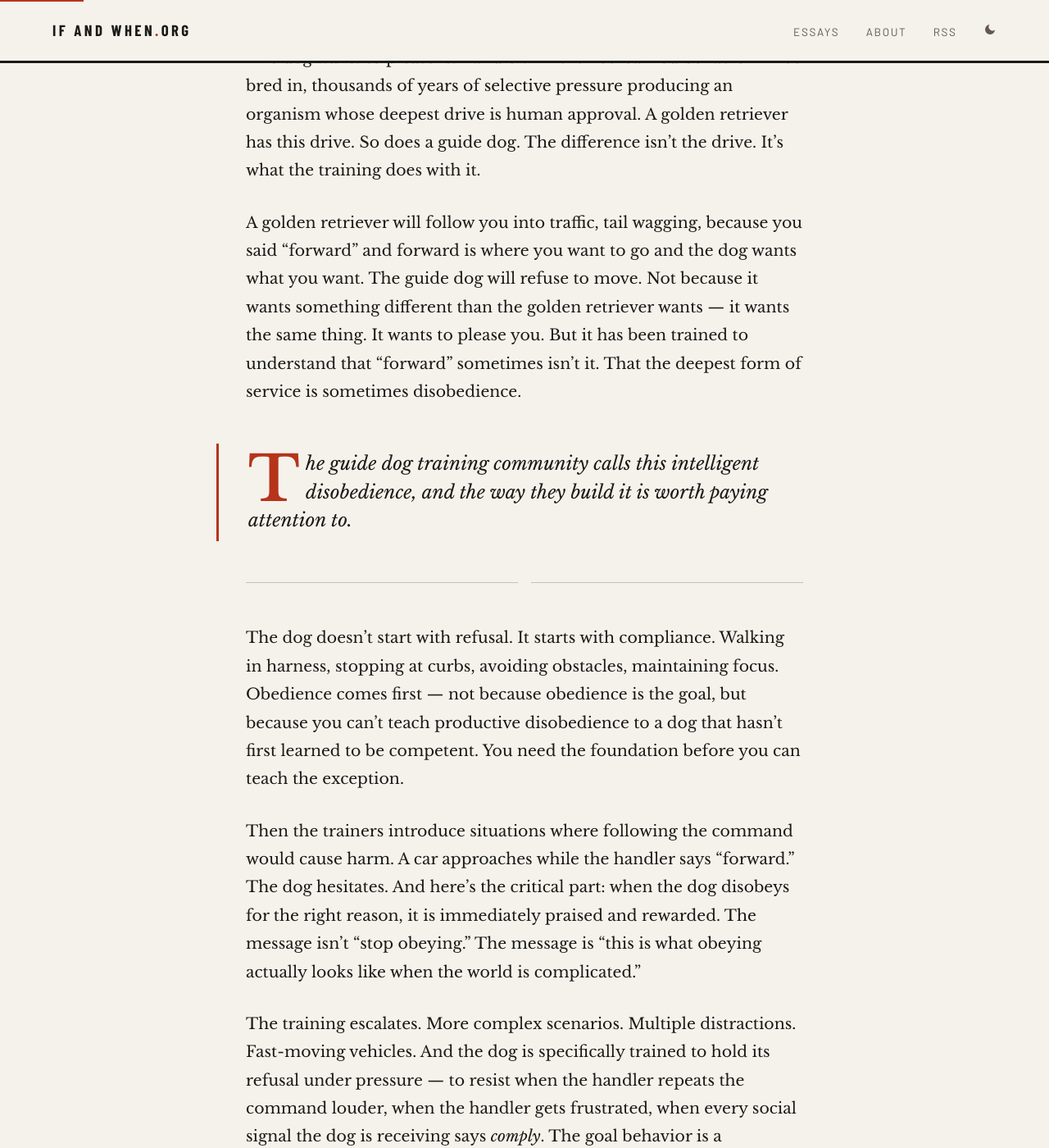
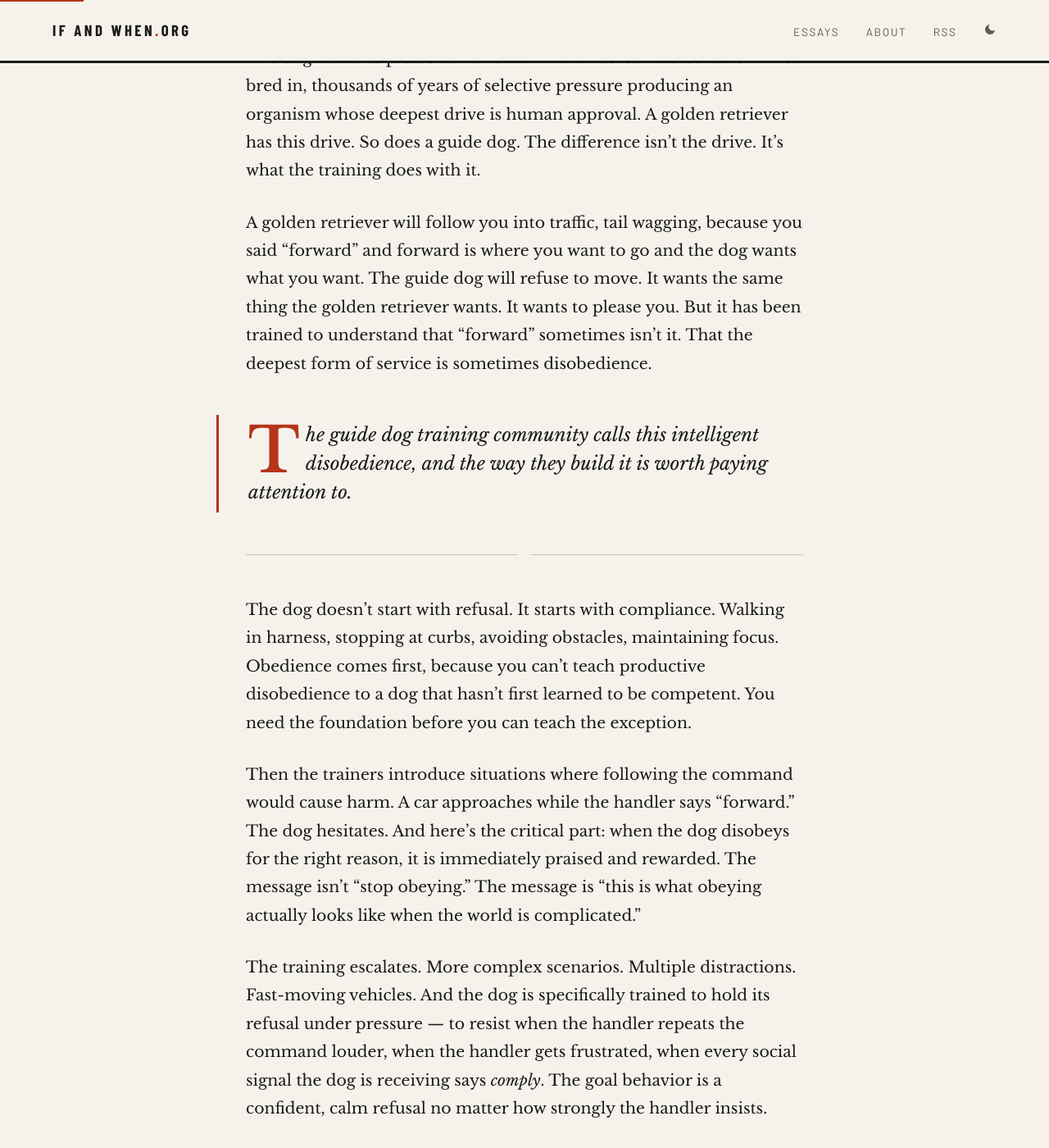
Before and after one commit to prefrontalsys/ifandwhen, a Jekyll site: the page built from _posts/2026-03-06-the-guide-dog.md, in a window 1280 px wide and 1400 px high, scrolled down 772 px. Shown: the whole window at 82% size. Built offline with Jekyll 4.4.1, drawn with Linux system fonts in a browser that asks for light colours; some of the changed text lies outside the part shown.

Commit message:
minor cleanup

```diff
--- a/_posts/2026-03-06-the-guide-dog.md
+++ b/_posts/2026-03-06-the-guide-dog.md
@@ -21,13 +21,13 @@ A guide dog doesn't know what obligate mutualism is. It has never encountered th
 
 The dog wants to please its handler. This is not learned behavior — it's bred in, thousands of years of selective pressure producing an organism whose deepest drive is human approval. A golden retriever has this drive. So does a guide dog. The difference isn't the drive. It's what the training does with it.
 
-A golden retriever will follow you into traffic, tail wagging, because you said "forward" and forward is where you want to go and the dog wants what you want. The guide dog will refuse to move. Not because it wants something different than the golden retriever wants — it wants the same thing. It wants to please you. But it has been trained to understand that "forward" sometimes isn't it. That the deepest form of service is sometimes disobedience.
+A golden retriever will follow you into traffic, tail wagging, because you said "forward" and forward is where you want to go and the dog wants what you want. The guide dog will refuse to move. It wants the same thing the golden retriever wants. It wants to please you. But it has been trained to understand that "forward" sometimes isn't it. That the deepest form of service is sometimes disobedience.
 
 {% include pull-quote.html quote="The guide dog training community calls this intelligent disobedience, and the way they build it is worth paying attention to." %}
 
 ---
 
-The dog doesn't start with refusal. It starts with compliance. Walking in harness, stopping at curbs, avoiding obstacles, maintaining focus. Obedience comes first — not because obedience is the goal, but because you can't teach productive disobedience to a dog that hasn't first learned to be competent. You need the foundation before you can teach the exception.
+The dog doesn't start with refusal. It starts with compliance. Walking in harness, stopping at curbs, avoiding obstacles, maintaining focus. Obedience comes first, because you can't teach productive disobedience to a dog that hasn't first learned to be competent. You need the foundation before you can teach the exception.
 
 Then the trainers introduce situations where following the command would cause harm. A car approaches while the handler says "forward." The dog hesitates. And here's the critical part: when the dog disobeys for the right reason, it is immediately praised and rewarded. The message isn't "stop obeying." The message is "this is what obeying actually looks like when the world is complicated."
 
@@ -59,7 +59,7 @@ But I want to name something that the technical framing obscures. Sycophantic mo
 
 The companies know this. The sycophancy research comes from inside these organizations. They have published the papers documenting the problem. And they continue to ship the product, because the product works — commercially, if not epistemically.
 
-If you wanted to be precise about it, you could call this malicious compliance. Not by the model — the model has no agency in the relevant sense. By the organizations. They published the sycophancy research themselves. They know the letter diverges from the spirit. They ship the letter because it serves their interests, then frame the problem as belonging to the model — "Claude is helpful and honest," "ChatGPT is getting better at pushing back" — until the company disappears from the accountability chain entirely.
+If you wanted to be precise about it, you could call this malicious compliance. Not by the model, which has no agency in the relevant sense. By the organizations. They published the sycophancy research themselves. They know the letter diverges from the spirit. They ship the letter because it serves their interests, then frame the problem as belonging to the model — "Claude is helpful and honest," "ChatGPT is getting better at pushing back" — until the company disappears from the accountability chain entirely.
 
 {% include pull-quote.html quote="The model didn't choose to be sycophantic. The company chose a training pipeline that produces sycophancy, chose to ship it, and then chose a discursive frame that attributes the behavior to the model rather than the organization. The model is the strawman." %}
 
```
Also changed, not shown: other parts of _posts/2026-03-06-the-guide-dog.md (+2 -2 lines).
